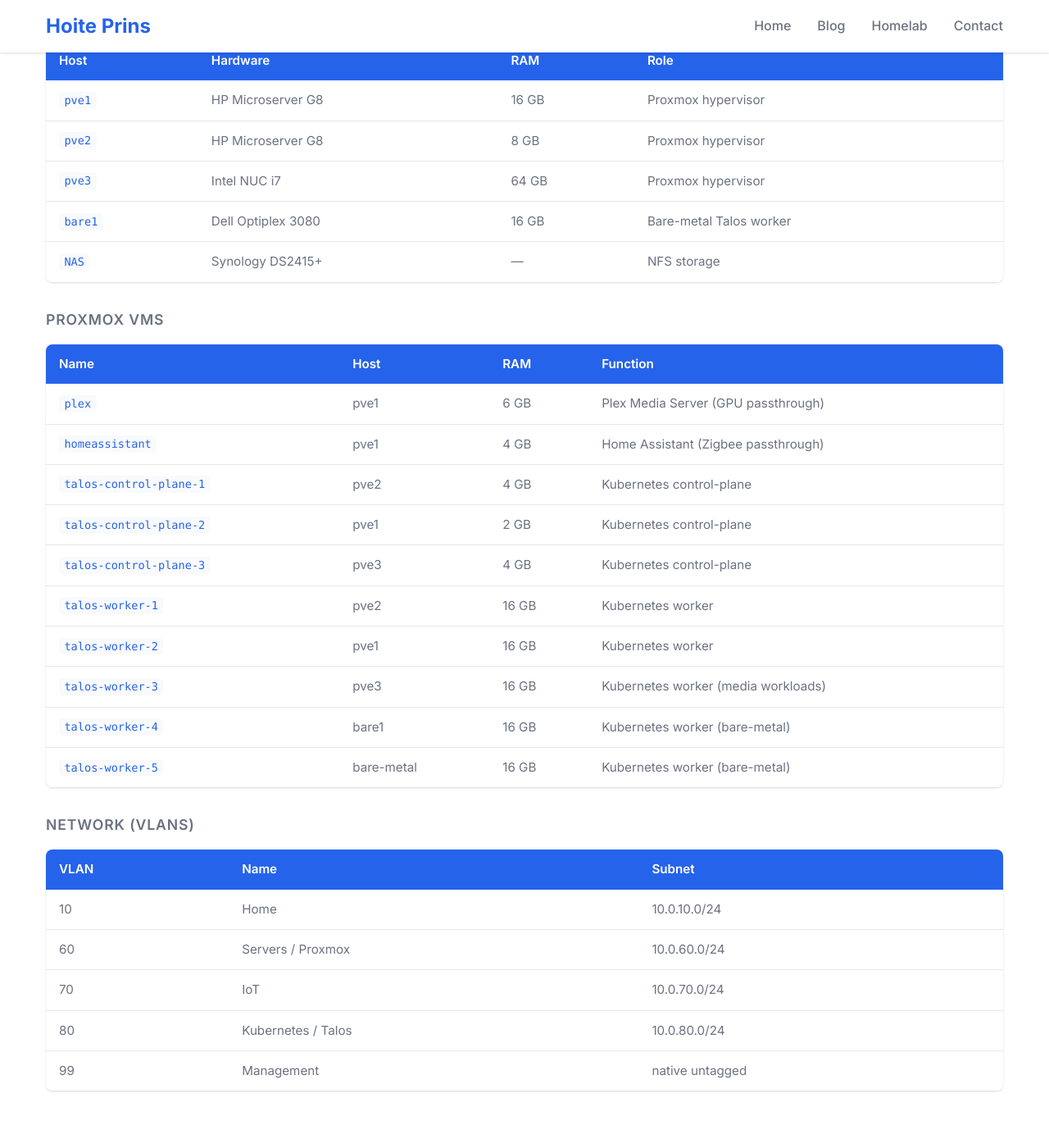
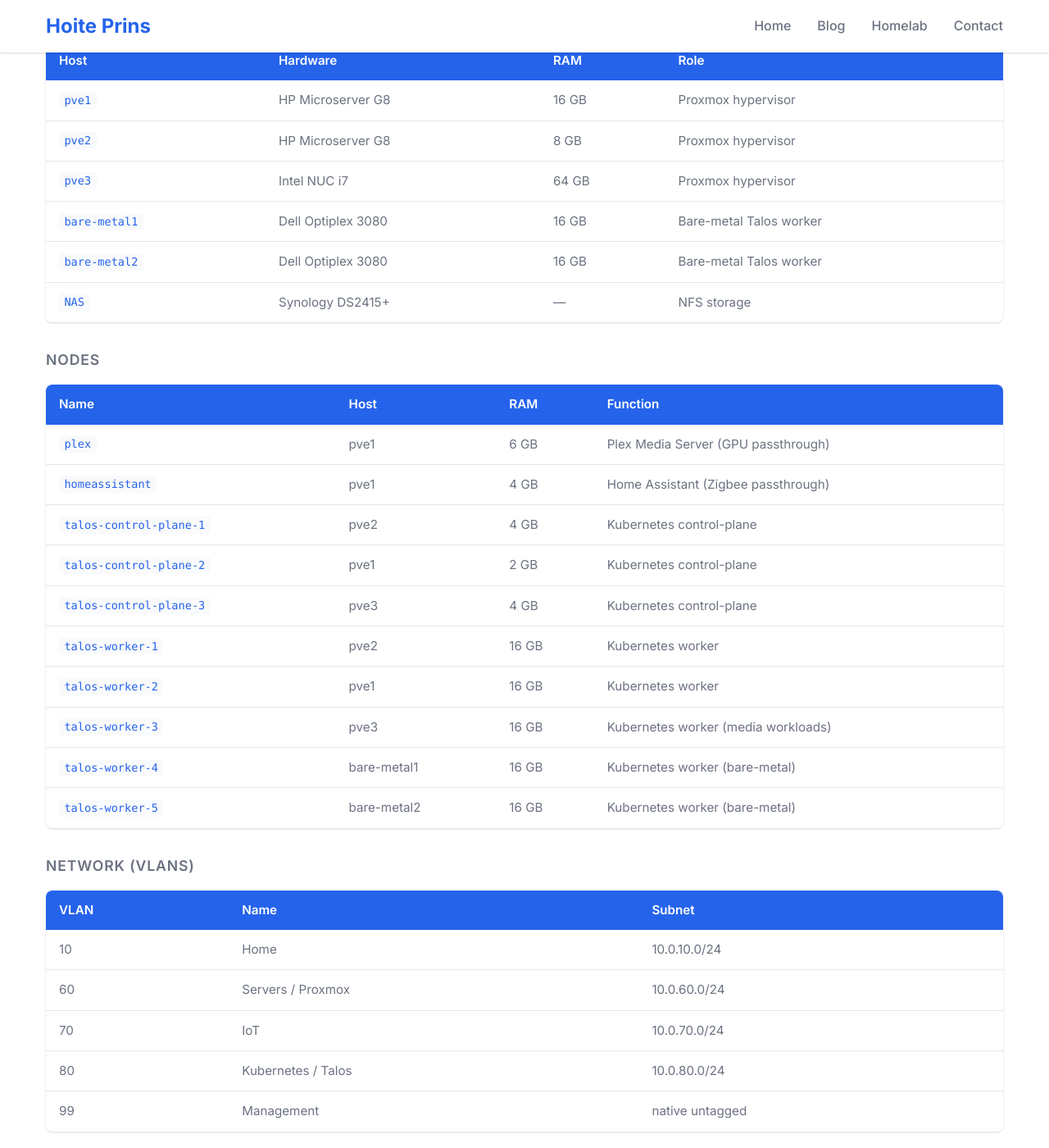
Before and after one commit to Hoite/hoite.github.io, a Jekyll site: the page built from homelab.md, in a window 1280 px wide and 1400 px high, scrolled down 589 px. Shown: the whole window at 82% size. Built offline with Jekyll 4.4.1, drawn with Linux system fonts in a browser that asks for light colours.

Commit message:
Homelab update: hosts

```diff
--- a/homelab.md
+++ b/homelab.md
@@ -54,7 +54,13 @@ permalink: /homelab/
                         <td>Proxmox hypervisor</td>
                     </tr>
                     <tr>
-                        <td><code>bare1</code></td>
+                        <td><code>bare-metal1</code></td>
+                        <td>Dell Optiplex 3080</td>
+                        <td>16 GB</td>
+                        <td>Bare-metal Talos worker</td>
+                    </tr>
+                    <tr>
+                        <td><code>bare-metal2</code></td>
                         <td>Dell Optiplex 3080</td>
                         <td>16 GB</td>
                         <td>Bare-metal Talos worker</td>
@@ -69,7 +75,7 @@ permalink: /homelab/
             </table>
         </div>
 
-        <h3 class="homelab-subsection-title">Proxmox VMs</h3>
+        <h3 class="homelab-subsection-title">Nodes</h3>
         <div class="table-wrapper">
             <table class="homelab-table">
                 <thead>
@@ -131,13 +137,13 @@ permalink: /homelab/
                     </tr>
                     <tr>
                         <td><code>talos-worker-4</code></td>
-                        <td>bare1</td>
+                        <td>bare-metal1</td>
                         <td>16 GB</td>
                         <td>Kubernetes worker (bare-metal)</td>
                     </tr>
                     <tr>
                         <td><code>talos-worker-5</code></td>
-                        <td>bare-metal</td>
+                        <td>bare-metal2</td>
                         <td>16 GB</td>
                         <td>Kubernetes worker (bare-metal)</td>
                     </tr>
```
